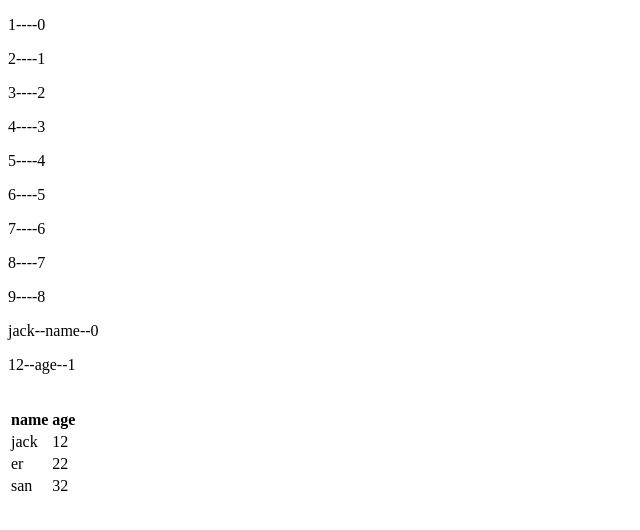
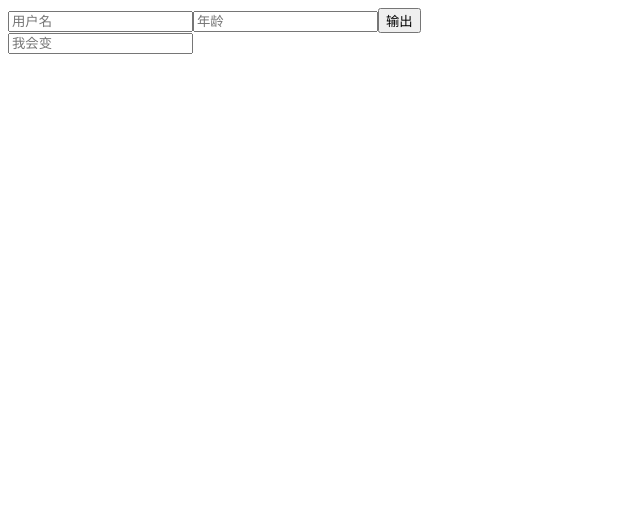
Before and after one commit to nishizbdjy/vue-, a Vue app: page / in a window 1280 px wide. Shown: the top 530 px of the page, without its empty margins (0-640 px from the left). Built offline with nearby package versions, Linux system fonts and the light colour scheme.

Commit message:
完成v-model

```diff
--- /dev/null
+++ b/src/components/v-model.vue
@@ -0,0 +1,36 @@
+<template>
+  <div>
+    <input type="text" v-model="obj.name" placeholder="用户名"/>
+    <input type="text" v-model="obj.age" placeholder="年龄"/>
+    <button @click="login">输出</button>
+    <br>
+    <input type="text" placeholder="我会变" v-model="f">
+    <h2>{{f}}</h2>
+  </div>
+</template>
+
+<script>
+export default {
+data(){
+    return {
+     obj:{
+       name : '',
+      age : ''
+     },
+     f:''
+    }
+
+},
+methods : {
+    login(){
+    console.log(this.obj)
+    }
+}
+}
+</script>
+
+<style lang="css" scoped>
+h2{
+    color: red
+}
+</style>
--- a/src/main.js
+++ b/src/main.js
@@ -1,6 +1,6 @@
 import Vue from 'vue'
 // import App from './App.vue'
-import App from '@/components/v-for.vue'
+import App from '@/components/v-model.vue'
 
 
 Vue.config.productionTip = false
```
